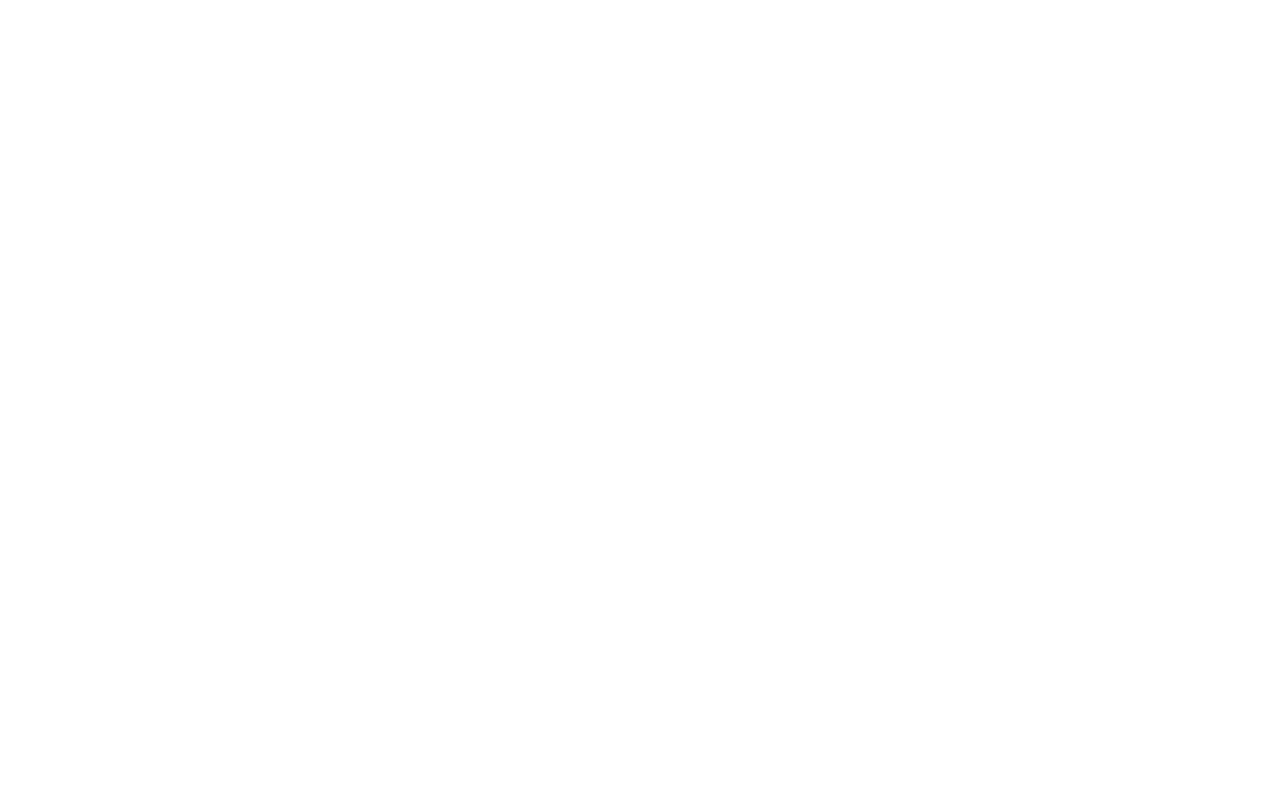
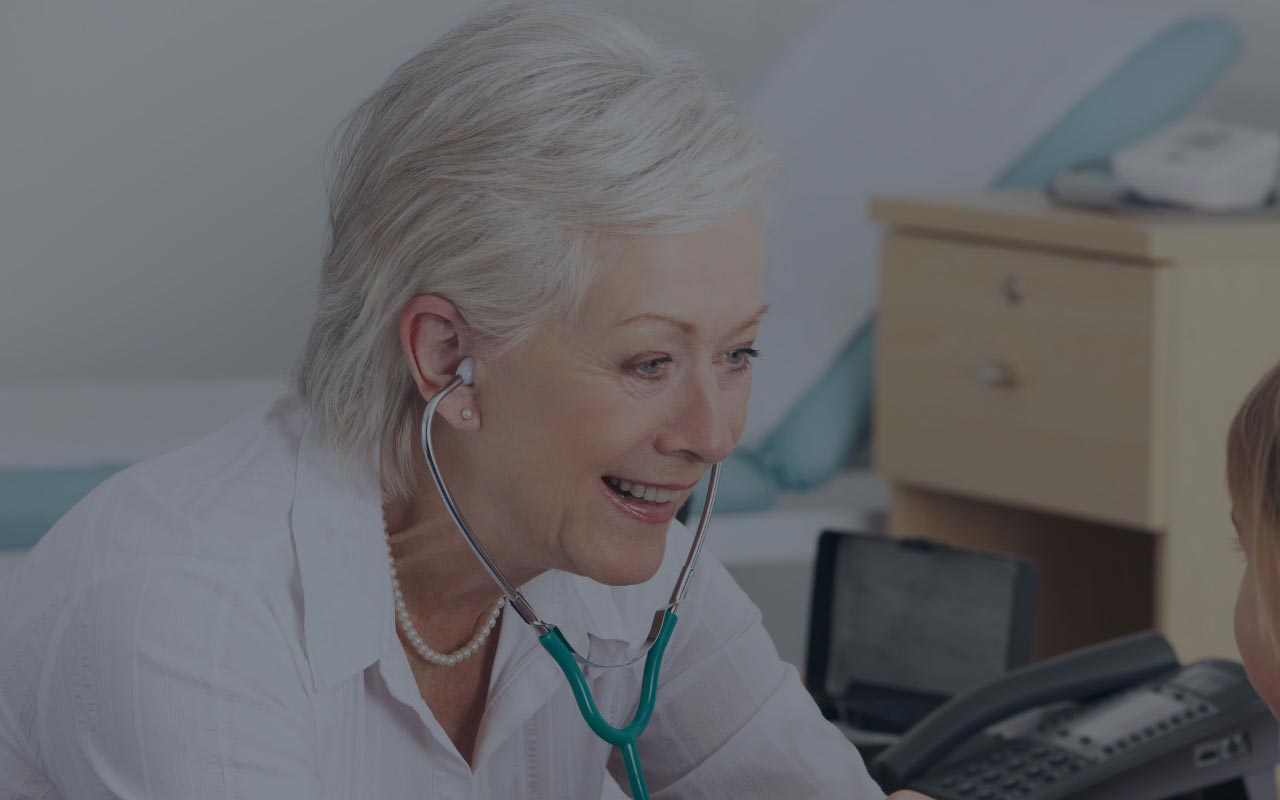
Before and after one commit to LucaHLR91/proj-html-vuejs, a Vue app: page / in a window 1280 px wide. Shown: the top 800 px of the page. Built offline with nearby package versions, Linux system fonts and the light colour scheme.

Commit message:
Header background

```diff
--- a/src/components/Footer.vue
+++ b/src/components/Footer.vue
@@ -6,7 +6,7 @@
 
 <script>
 export default {
-    name: 'footer'
+    name: 'Footer'
 }
 </script>
 
--- a/src/components/Header.vue
+++ b/src/components/Header.vue
@@ -4,7 +4,7 @@
       <section id="header_nav">
 
       </section>
-    <!-- HEADER CATCH PHRASE -->
+      <!-- HEADER CATCH PHRASE -->
       <section id="header_catch_phrase">
 
       </section>
@@ -19,4 +19,12 @@
 
 <style lang="scss">
 @import '../style/General.scss';
+
+    header {
+        width: 100%;
+        height: 1231px;
+        background-image: url('../assets/img/header-image-homepage.jpg');
+        background-size: cover;
+        background-repeat: no-repeat;
+    }
 </style>
--- a/src/components/Main.vue
+++ b/src/components/Main.vue
@@ -6,7 +6,7 @@
 
 <script>
 export default {
-    name: 'main'
+    name: 'Main'
 }
 </script>
 
```
